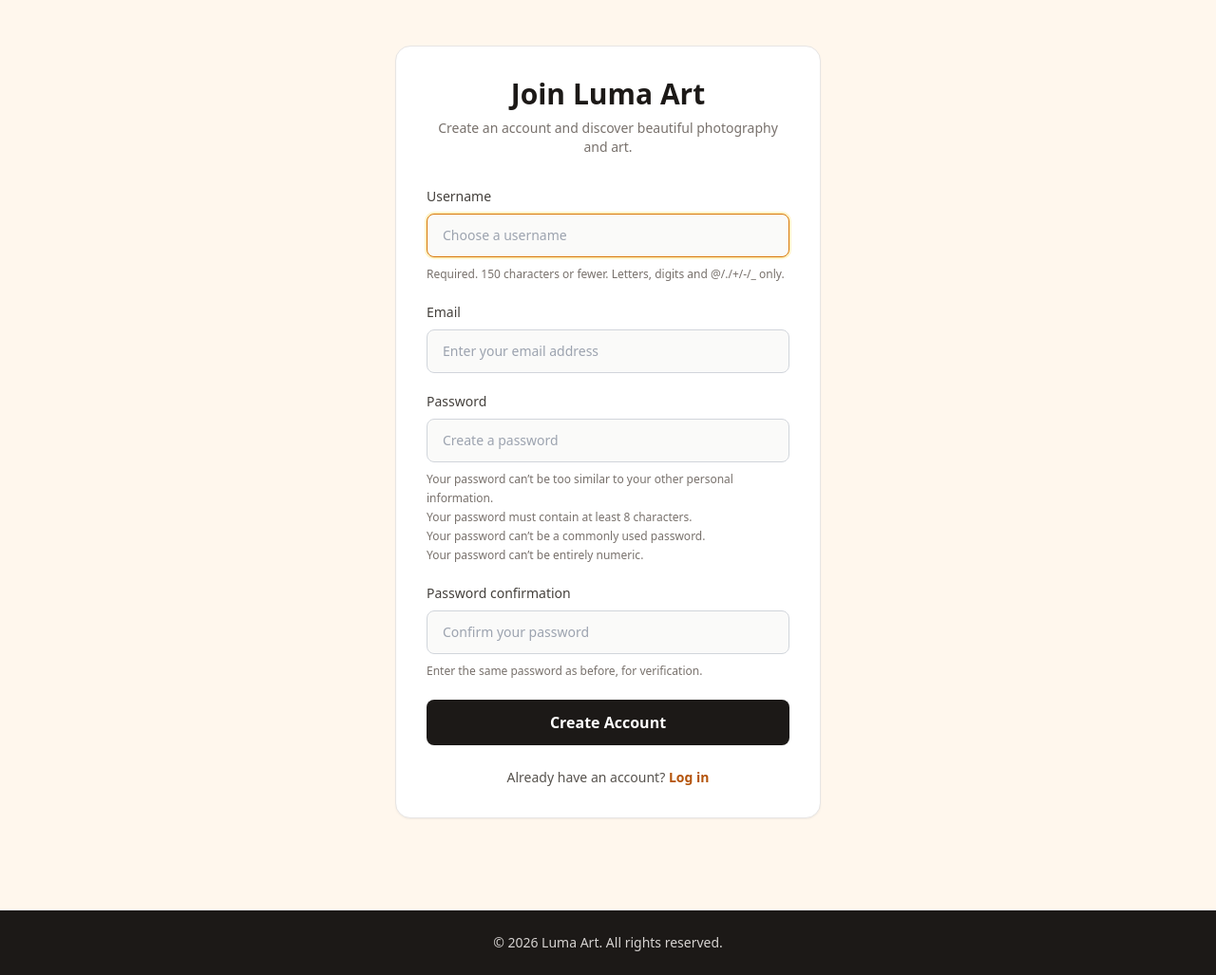
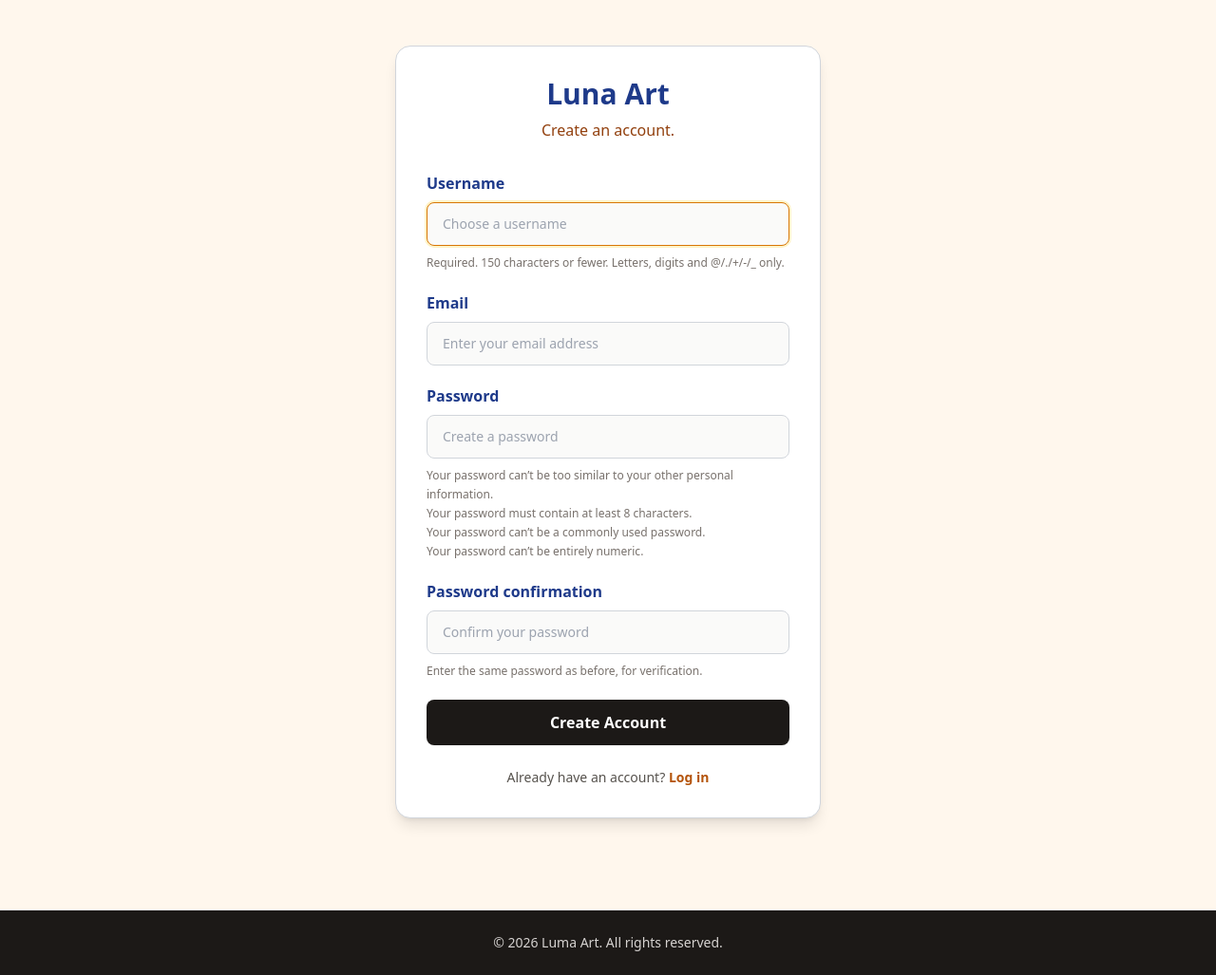
Before and after one commit to nimoali4147-rgb/Luna-Arts, a Django app: page /register/ in a window 1280 px wide. Shown: the part 76-1103 px from the top of the page at 95% size. Run offline with Django 5.2, Linux system fonts and the light colour scheme; some libraries are stand-ins or nearby versions.

Commit message:
Improve registration form styling

```diff
--- a/photo_gallary/photoapp/templates/register.html
+++ b/photo_gallary/photoapp/templates/register.html
@@ -6,15 +6,15 @@
 {% block content %}
 <section class="flex min-h-[75vh] items-center justify-center px-4 py-12">
 
-    <div class="w-full max-w-md rounded-2xl border border-stone-200 bg-white p-8 shadow-sm">
+    <div class="w-full max-w-md rounded-2xl border border-gray-300 bg-white p-8 shadow-lg">
 
         <div class="mb-8 text-center">
-            <h1 class="text-3xl font-bold text-stone-900">
-                Join Luma Art
+            <h1 class="text-3xl font-bold text-blue-900">
+                Luna Art
             </h1>
 
-            <p class="mt-2 text-sm text-stone-500">
-                Create an account and discover beautiful photography and art.
+            <p class="mt-2 text-md text-amber-800">
+                Create an account.
             </p>
         </div>
 
@@ -22,7 +22,7 @@
             {% csrf_token %}
 
             {% if form.non_field_errors %}
-                <div class="rounded-lg bg-red-50 p-3 text-sm text-red-700">
+                <div class="rounded-lg bg-red-200 p-3 text-md text-red-700">
                     {{ form.non_field_errors }}
                 </div>
             {% endif %}
@@ -31,7 +31,7 @@
                 <div>
                     <label
                         for="{{ field.id_for_label }}"
-                        class="mb-2 block text-sm font-medium text-stone-700"
+                        class="mb-2 block text-md font-bold text-blue-900"
                     >
                         {{ field.label }}
                     </label>
```
